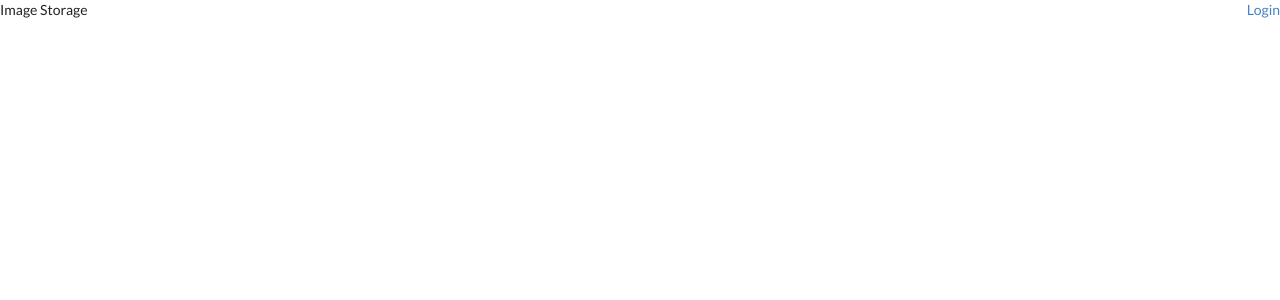
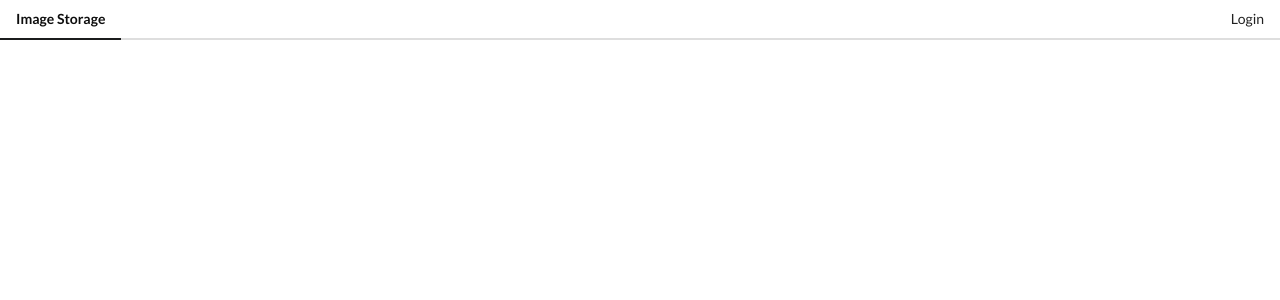
Before and after one commit to realityforge/course-vue-js-course, a Vue app in the folder image-storage/: page / in a window 1280 px wide. Shown: the top 300 px of the page. Built offline with nearby package versions, Linux system fonts and the light colour scheme.

Commit message:
Move to SemanticUI rather than custom styling

```diff
--- a/image-storage/src/Header.vue
+++ b/image-storage/src/Header.vue
@@ -1,11 +1,13 @@
 <template>
-  <section class="header">
-    <div class="logo">Image Storage</div>
-    <div class="header-controls">
-      <a v-if="!authenticated" href="">Login</a>
-      <a v-if="authenticated" href="">Gallery</a>
-      <a v-if="authenticated" href="">upload</a>
-      <a v-if="authenticated" href="">Logout</a>
+  <section class="ui secondary pointing menu">
+    <a href="" class="active item">Image Storage</a>
+    <div class="right menu">
+      <a v-if="!authenticated" href="" class="ui item">Login</a>
+      <div v-if="authenticated" class="horizontal">
+        <a href="" class="item">Galleries</a>
+        <a href="" class="item">Upload</a>
+        <a href="" class="item">Logout</a>
+      </div>
     </div>
   </section>
 </template>
@@ -18,15 +20,3 @@
     }
   };
 </script>
-
-<style scoped>
-  .header {
-    width: 100%;
-    display: flex;
-    justify-content: space-between;
-    align-items: baseline;
-  }
-
-  .logo {
-  }
-</style>
```
